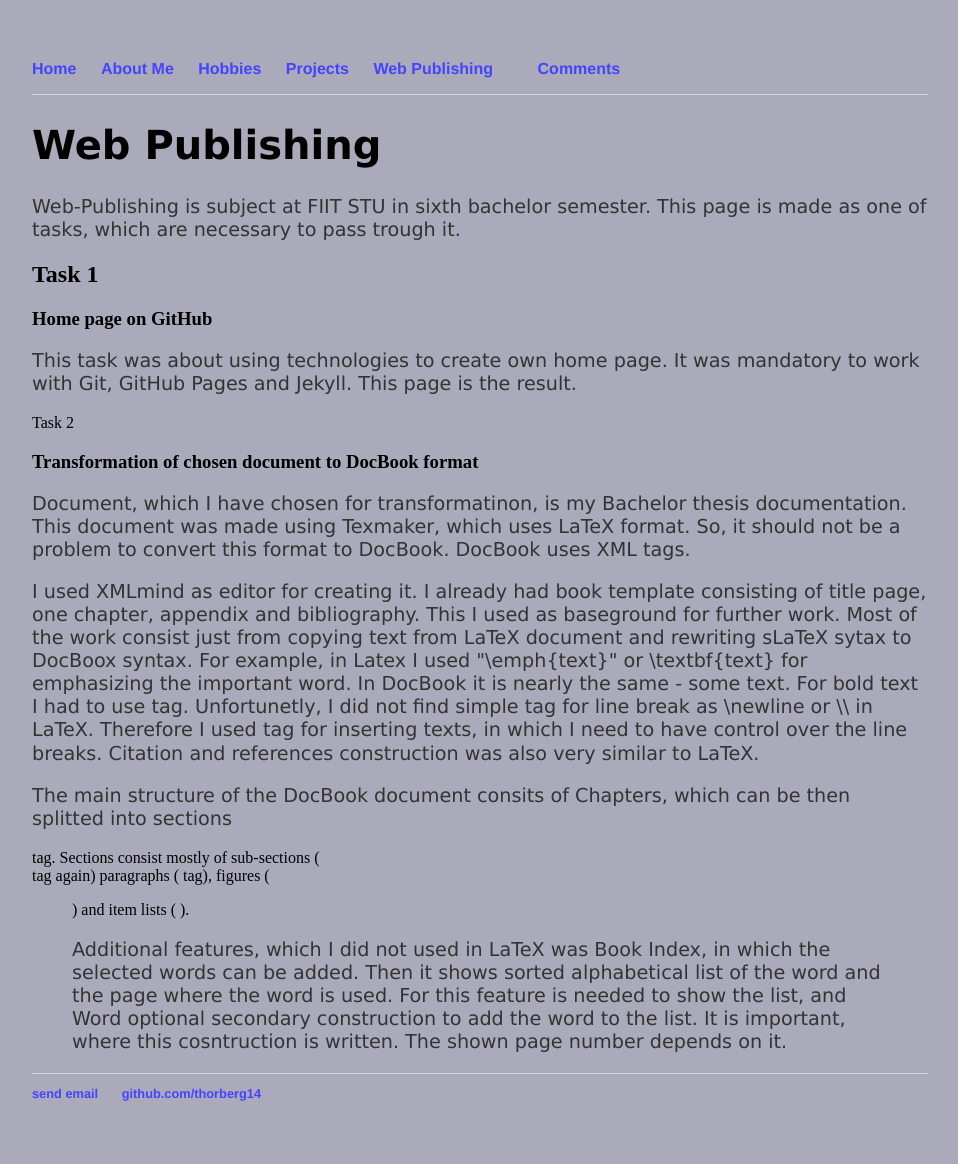
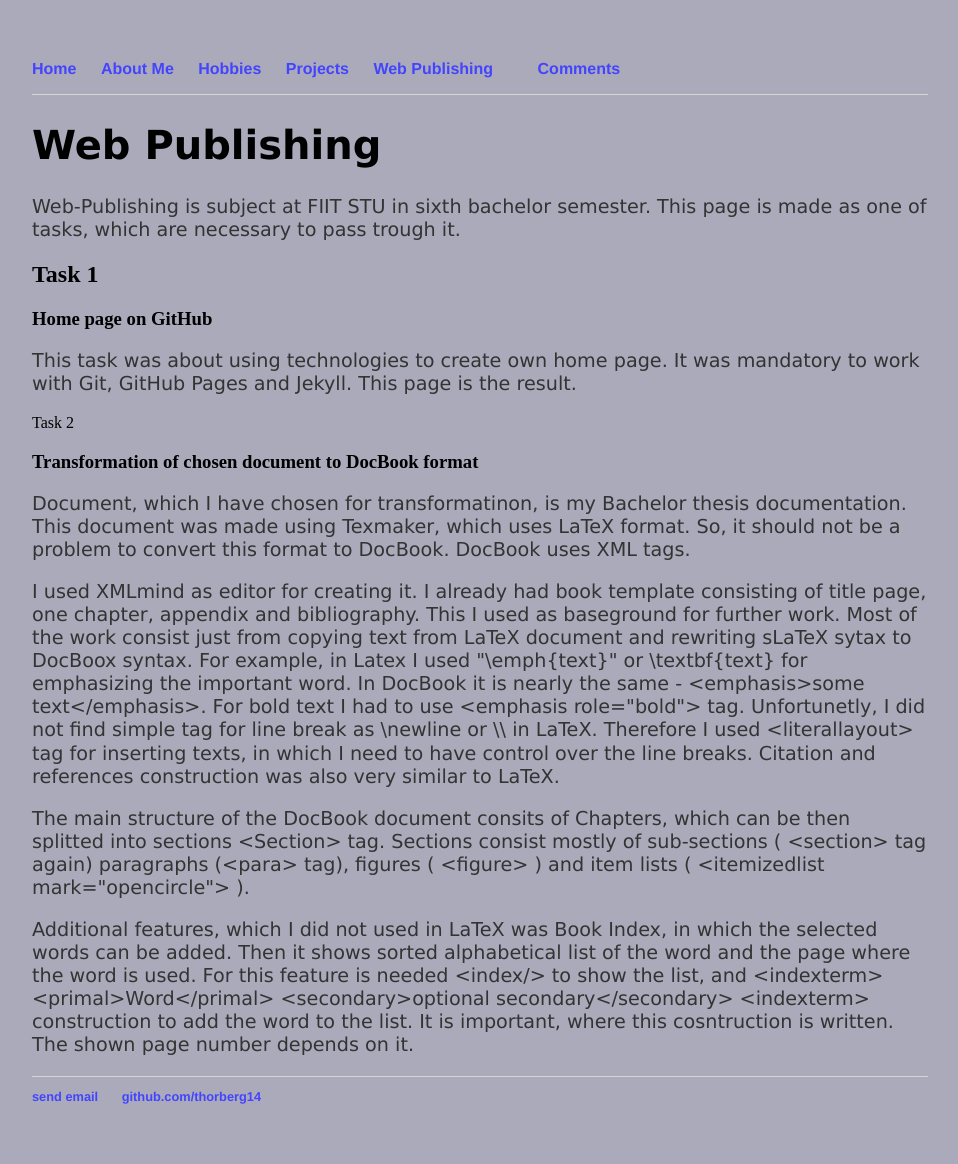
Before and after one commit to Thorberg14/Thorberg14.github.io, a Jekyll site: the page built from wp/index.html, in a window 1280 px wide. Shown: the whole page, without its empty margins (160-1118 px from the left). Built offline with Jekyll 4.4.1, drawn with Linux system fonts in a browser that asks for light colours.

Commit message:
changed key chars to entities

```diff
--- a/wp/index.html
+++ b/wp/index.html
@@ -24,17 +24,17 @@ DocBook uses XML tags.
 <p>I used XMLmind as editor for creating it. I already had book template consisting of title page,
 one chapter, appendix and bibliography. This I used as baseground for further work. Most of the work consist just from copying text
 from LaTeX document and rewriting sLaTeX sytax to DocBoox syntax. For example, in Latex I used "\emph{text}" or \textbf{text} for emphasizing the important word.
-In DocBook it is nearly the same - <emphasis>some text</emphasis>. For bold text I had to use <emphasis role="bold"> tag. Unfortunetly, I
-did not find simple tag for line break as \newline or \\ in LaTeX. Therefore I used <literallayout> tag for inserting texts, in which I need to have control over the line breaks.
+In DocBook it is nearly the same - &lt;emphasis&gt;some text&lt;/emphasis&gt;. For bold text I had to use &lt;emphasis role="bold"&gt; tag. Unfortunetly, I
+did not find simple tag for line break as \newline or \\ in LaTeX. Therefore I used &lt;literallayout&gt; tag for inserting texts, in which I need to have control over the line breaks.
 Citation and references construction was also very similar to LaTeX.
 </p>
 <p>
-The main structure of the DocBook document consits of Chapters, which can be then splitted into sections <Section> tag.
-Sections consist mostly of sub-sections ( <section> tag again) paragraphs (<para> tag), figures ( <figure> ) and item lists ( <itemizedlist mark="opencircle"> ).
+The main structure of the DocBook document consits of Chapters, which can be then splitted into sections &lt;Section&gt; tag.
+Sections consist mostly of sub-sections ( &lt;section&gt; tag again) paragraphs (&lt;para&gt; tag), figures ( &lt;figure&gt; ) and item lists ( &lt;itemizedlist mark="opencircle"&gt; ).
 </p>
 <p>
 Additional features, which I did not used in LaTeX was Book Index, in which the selected words can be added.
 Then it shows sorted alphabetical list of the word and the page where the word is used.
-For this feature is needed <index/> to show the list, and <indexterm><primal>Word</primal> <secondary>optional secondary</secondary> <indexterm> construction to add the word to the list.
+For this feature is needed &lt;index/&gt; to show the list, and &lt;indexterm&gt;&lt;primal&gt;Word&lt;/primal&gt; &lt;secondary&gt;optional secondary&lt;/secondary&gt; &lt;indexterm&gt; construction to add the word to the list.
 It is important, where this cosntruction is written. The shown page number depends on it.
 </p>
```
